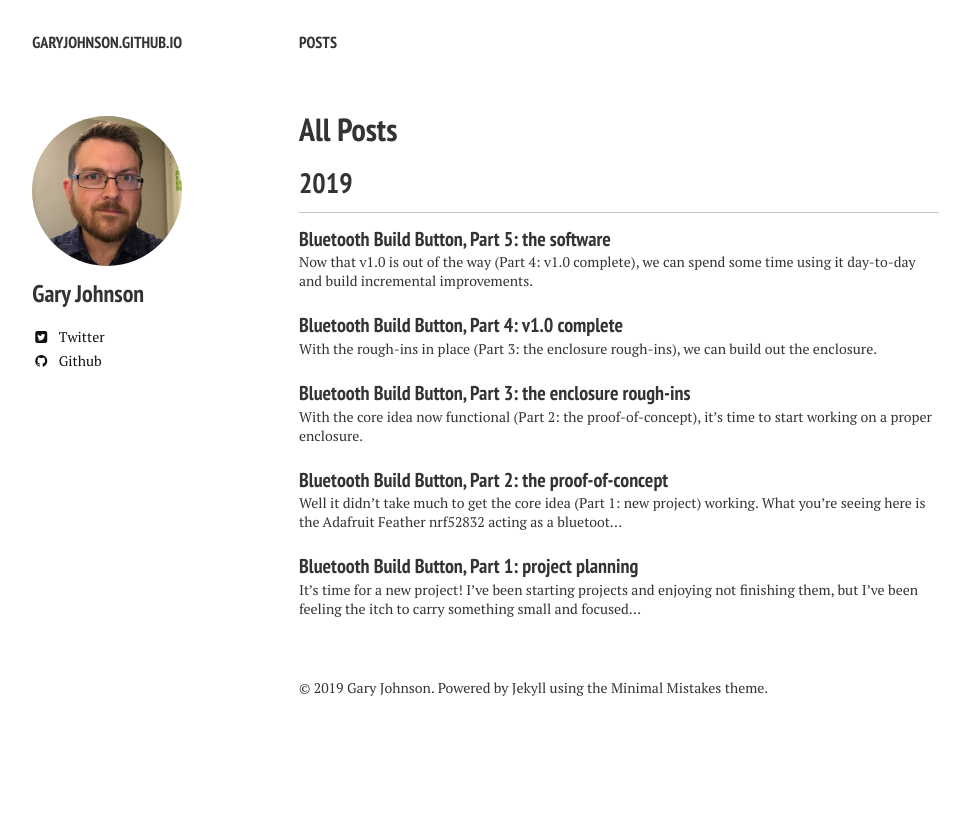
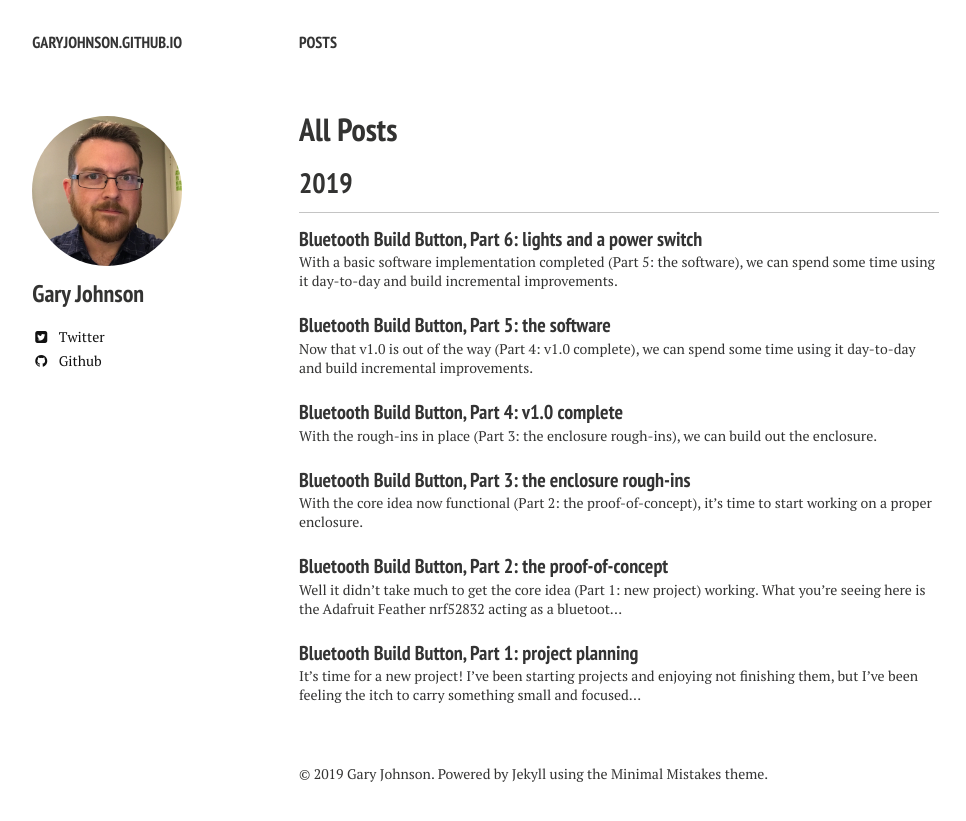
Before and after one commit to garyjohnson/garyjohnson.github.io, a Jekyll site: the page built from posts/index.md, in a window 1280 px wide. Shown: the top 821 px of the page, without its empty margins (21-987 px from the left). Built offline with Jekyll 4.4.1, drawn with Linux system fonts in a browser that asks for light colours; nearby versions of some CDN libraries; some of the changed lines change nothing that is shown.

Commit message:
Switch and lights

```diff
--- a/_posts/2019-03-18-software.md
+++ b/_posts/2019-03-18-software.md
@@ -141,4 +141,4 @@ A welcome diversion from actual progress: during a hack night, [a buddy](http://
 
 ## What's next
 
-Every day I'm opening the button up to toggle the power switch, so it's now my #1 priority to get that accessible on the outside of the button.
+Every day I'm opening the button up to toggle the power switch, so it's now my #1 priority to get that accessible on the outside of the button. Next: [lights and a power switch](/articles/lights-and-a-power-switch)
--- /dev/null
+++ b/_posts/2019-03-19-lights-and-a-power-switch.md
@@ -0,0 +1,85 @@
+---
+layout: post
+title:  "Bluetooth Build Button, Part 6: lights and a power switch"
+date:   2019-03-19 10:29:00
+author: garyjohnson
+category: articles
+published: true
+image:
+  feature: button06/button-cover-top.jpg
+  og_feature: button06/button-cover.jpg
+---
+
+With [a basic software implementation completed (Part 5: the software)](/articles/software), we can spend some time using it day-to-day and build incremental improvements.
+
+## Power switch
+
+I mentioned previously that I was opening the enclosure to turn the button on and off, so streamlining that behavior is my first target.
+
+A little bit of time in Fusion 360, and I have a mount for the power switch. It's meant to be a bit of a tight fit, as the switch should hopefully "snap" into the enclosure.
+
+![mount for switch](../../images/button06/switch-model.gif)
+
+The first print ended up being way too tight, so after destroying it with pliers, it's back to Fusion for a few tweaks, and finally I have something that works:
+
+![switch inside](../../images/button06/switch-inside.jpg)
+
+
+![switch outside](../../images/button06/switch-outside.jpg)
+
+It's connected to [VREG ENABLE (labelled 'EN') on the Feather](https://learn.adafruit.com/assets/43921) -- which will prevent the Feather from getting 3.3V from the battery.
+
+<br>
+<video controls="controls" name="switch" src="../../images/button06/switch.mp4" poster="../../images/button06/switch-thumbnail.jpg" preload="auto"></video>
+<br>
+
+After a little bit of use, it seems to work well! I still haven't done any real math to figure out battery life, but switching it on during the work day and off at night has allowed me to use it for days without needing a charge.
+
+## LED ring
+
+Previously, I created handling for three stages of button push -- short, medium, long. In vim-test, respectively, those run a single test, the test file, and the entire test suite. But there's no feedback to let you know how long to press or what stage you're running.
+
+Given the cylindrical enclosure, I really liked the idea of including a [NeoPixel ring](https://www.adafruit.com/product/1586) and using it as a feedback mechanism, but I wasn't 100% sure that I could build something effective. Remembering the sketch from the [first post](/articles/new-project):
+
+![button io](../../images/button06/button-io.jpg)
+
+I started by building the interaction with all the components on a breadboard:
+
+![led ring on breadboard](../../images/button06/led-breadboard.jpg)
+
+And then get to work on creating a lid that can house the LED ring. This ends up being slightly tricky because the NeoPixel ring has GND + VIN on one side of the ring, and the data bus on the opposite side, so we need channels for wires to run on both sides of the lid:
+
+![lid for led ring](../../images/button06/led-lid.gif)
+
+Thankfully it fits pretty good on the first print.
+
+![printed lid](../../images/button06/led-in-lid.jpg)
+
+The interation works pretty well -- the ring cycles through blue, purple, and then red. Releasing on any of those stages triggers the appropriate test run.
+<br>
+<video controls="controls" name="leds bright" src="../../images/button06/leds-bright.mp4" poster="../../images/button06/leds-bright-thumbnail.jpg" preload="auto"></video>
+<br>
+It's very bright though, so back to Fusion 360 to create a quick diffuser ring to snap over the LEDs.
+<br>
+<video controls="controls" name="leds diffuser" src="../../images/button06/led-diffuser.mp4" poster="../../images/button06/led-diffuser-thumbnail.jpg" preload="auto"></video>
+<br>
+
+## Three problems to solve
+
+The LED feedback has been working great so far. But after about a week of use I can identify three problems:
+
+### Feedback
+
+When I tap the button quickly, the LEDs just turn off. It'd be great if there was some confirmation feedback to communicate which stage I triggered (blinking the LEDs in blue, purple or red).
+
+### Battery life
+
+The power switch isn't a hard cut to the battery line -- the EN pin just disables the 3.3v regulator for the Feather. This means that the NeoPixels continue to draw power even when they are not lit up, and suddenly I've gone from having week-long battery life to needing a charge every day. I'm probably going to want to build a carrier board for the feather to enable a proper off switch.
+
+### Mysterious crashes
+
+I've hit a blocker in continuing to build the software, which is that I can't seem to change the code in even mundane ways without causing runtime errors I can't debug. In this state, the code compiles, it appears I have pleny of memory, but the Feather just doesn't seem to run. Without a JTAG debugger I'm flying blind here, but I'm going to have to figure out how to solve this if I want to move forward.
+
+## What's next
+
+Solving those runtime crashes is threatening to kill my momentum, so it's priority number one.
```
Also changed, not shown: images/button06/button-cover-top.jpg (added), images/button06/button-cover.jpg (added), images/button06/button-io.jpg (added), images/button06/led-breadboard.jpg (added), images/button06/led-diffuser-thumbnail.jpg (added), images/button06/led-in-lid.jpg (added), images/button06/led-lid.gif (added), images/button06/leds-bright-thumbnail.jpg (added), images/button06/switch-inside.jpg (added), images/button06/switch-model.gif (added), images/button06/switch-outside.jpg (added), images/button06/switch-thumbnail.jpg (added), 3 other files.
